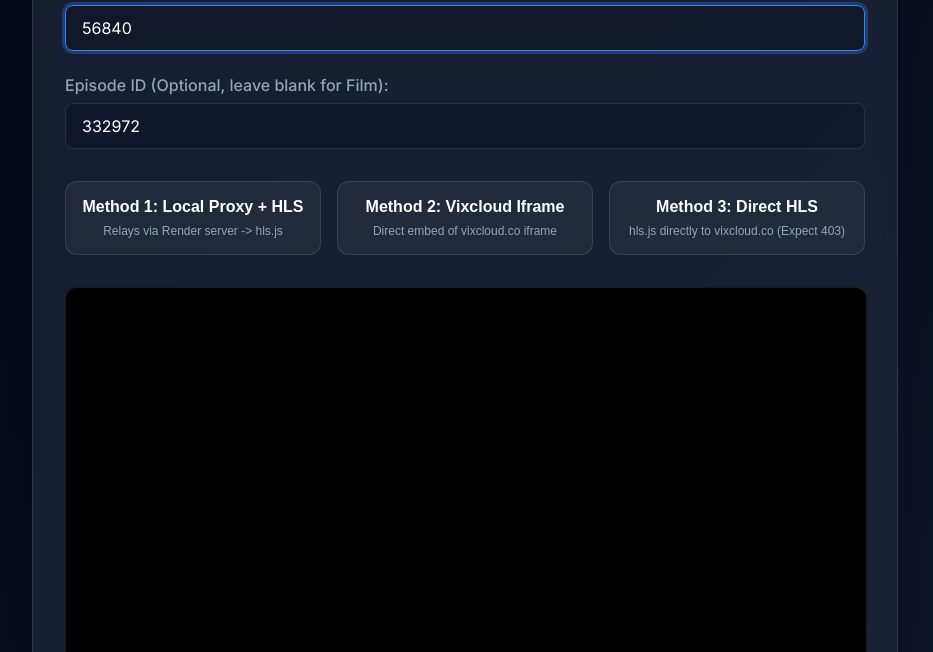
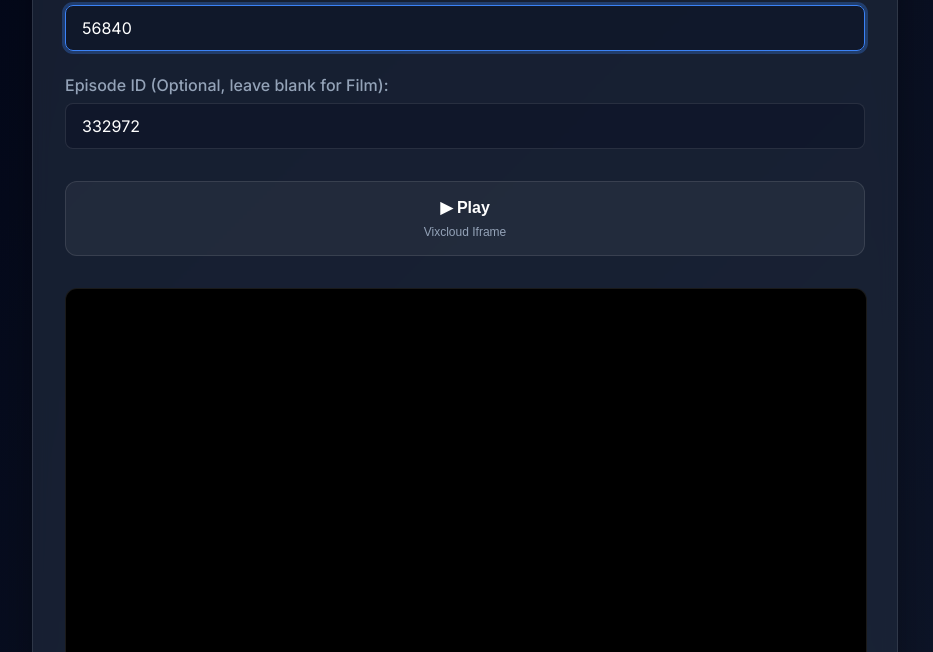
Before and after one commit to meky84/TSC, a website: page index.html in a window 1280 px wide. Shown: the part 148-800 px from the top of the page, without its empty margins (175-1108 px from the left). Drawn offline with nearby package versions, Linux system fonts and the light colour scheme.

Commit message:
Add files via upload

```diff
--- a/index.html
+++ b/index.html
@@ -171,17 +171,9 @@
     </div>
 
     <div class="methods-grid">
-        <button id="btn-hls-proxy" onclick="testMethod('hls_proxy')">
-            Method 1: Local Proxy + HLS
-            <span class="subtitle">Relays via Render server -> hls.js</span>
-        </button>
         <button id="btn-iframe-vixcloud" onclick="testMethod('iframe_vixcloud')">
-            Method 2: Vixcloud Iframe
-            <span class="subtitle">Direct embed of vixcloud.co iframe</span>
-        </button>
-        <button id="btn-hls-direct" onclick="testMethod('hls_direct')">
-            Method 3: Direct HLS
-            <span class="subtitle">hls.js directly to vixcloud.co (Expect 403)</span>
+            ▶ Play
+            <span class="subtitle">Vixcloud Iframe</span>
         </button>
     </div>
 
@@ -201,7 +193,8 @@
         : 'https://tsc84.onrender.com');
 
     // Spatial Navigation for TV Remote Controls
-    const focusableIds = ['titleId', 'episodeId', 'btn-hls-proxy', 'btn-iframe-vixcloud', 'btn-hls-direct'];
+    // Navigation focusable elements (only Method 2 / iframe_vixcloud remains)
+    const focusableIds = ['titleId', 'episodeId', 'btn-iframe-vixcloud'];
     let focusableElements = [];
     let activeFocusIdx = 0;
 
@@ -333,110 +326,25 @@
             log(`Proxy Vixcloud URL: ${vixcloudUrlProxy}`);
 
             if (method === 'iframe_vixcloud') {
-                log("Method: Iframe Vixcloud -> Inserting Iframe (via proxy)", "info");
-                // Use the proxied URL so CSP frame-ancestors doesn't block us
-                let proxyIframeUrl = vixcloudUrlProxy;
-                // Make sure it goes through our proxy, not directly to vixcloud.co
-                if (proxyIframeUrl.startsWith('https://vixcloud.co')) {
-                    proxyIframeUrl = proxyIframeUrl.replace('https://vixcloud.co', PROXY_URL + '/vixcloud');
+                log("Method: Iframe Vixcloud -> Inserting Iframe", "info");
+                // Need to use the real vixcloud.co URL for direct iframe
+                let realVixcloudUrl = vixcloudUrlRaw;
+                if (realVixcloudUrl.includes('tsc84.onrender.com/vixcloud')) {
+                     realVixcloudUrl = realVixcloudUrl.replace('https://tsc84.onrender.com/vixcloud', 'https://vixcloud.co');
+                } else if (realVixcloudUrl.includes('http://localhost:8000/vixcloud')) {
+                     realVixcloudUrl = realVixcloudUrl.replace('http://localhost:8000/vixcloud', 'https://vixcloud.co');
+                } else if (realVixcloudUrl.includes(PROXY_URL + '/vixcloud')) {
+                     realVixcloudUrl = realVixcloudUrl.replace(PROXY_URL + '/vixcloud', 'https://vixcloud.co');
+                } else if (realVixcloudUrl.includes(window.location.origin + '/vixcloud')) {
+                     realVixcloudUrl = realVixcloudUrl.replace(window.location.origin + '/vixcloud', 'https://vixcloud.co');
                 }
 
-                log(`Proxy Iframe URL: ${proxyIframeUrl}`);
+                log(`Real Vixcloud URL: ${realVixcloudUrl}`);
                 const iframe = document.createElement('iframe');
-                iframe.src = proxyIframeUrl;
+                iframe.src = realVixcloudUrl;
                 iframe.allowFullscreen = true;
-                iframe.setAttribute('sandbox', 'allow-scripts allow-same-origin allow-forms allow-popups');
                 playerContainer.appendChild(iframe);
                 return;
-            }
-
-            // 3. Fetch Vixcloud HTML to get Token and Playlist ID
-            log(`Fetching Vixcloud HTML via proxy...`);
-            const vixRes = await fetch(vixcloudUrlProxy);
-            const vixHtml = await vixRes.text();
-
-            const tokenMatch = vixHtml.match(/['"]token['"]\s*:\s*['"]([^'"]+)['"]/);
-            const expiresMatch = vixHtml.match(/['"]expires['"]\s*:\s*['"]([^'"]+)['"]/);
-            const urlMatch = vixHtml.match(/url\s*:\s*['"]([^'"]+\/playlist\/[^'"]+)['"]/);
-
-            if (!tokenMatch || !expiresMatch || !urlMatch) {
-                throw new Error("Could not extract token, expires, or playlist url from Vixcloud HTML");
-            }
-
-            const token = tokenMatch[1];
-            const expires = expiresMatch[1];
-            let playlistRawUrl = urlMatch[1];
-
-            log(`Token: ${token}`);
-            log(`Expires: ${expires}`);
-
-            // Reconstruct Playlist URL
-            const pidMatch = playlistRawUrl.match(/\/playlist\/(\d+)/);
-            if (!pidMatch) throw new Error("Could not find playlist ID");
-            const pid = pidMatch[1];
-
-            let finalPlaylistUrl;
-            if (method === 'hls_proxy') {
-                finalPlaylistUrl = `${PROXY_URL}/vixcloud/playlist/${pid}?token=${token}&expires=${expires}&b=1`;
-                log("Method: Local Proxy + HLS -> Playing via hls.js", "info");
-            } else if (method === 'hls_direct') {
-                finalPlaylistUrl = `https://vixcloud.co/playlist/${pid}?token=${token}&expires=${expires}&b=1`;
-                log("Method: Direct HLS -> Expecting 403 from vixcloud.co", "warn");
-            }
-
-            log(`Playlist URL: ${finalPlaylistUrl}`);
-
-            // Initialize Player
-            const video = document.createElement('video');
-            video.controls = true;
-            playerContainer.appendChild(video);
-
-            if (Hls.isSupported()) {
-                log("HLS.js supported. Initializing...");
-                const hls = new Hls({
-                    debug: false,
-                    enableWorker: true
-                });
-
-                hls.on(Hls.Events.ERROR, function (event, data) {
-                    if (data.fatal) {
-                        switch (data.type) {
-                            case Hls.ErrorTypes.NETWORK_ERROR:
-                                log(`HLS Network Error: ${data.details}`, "error");
-                                break;
-                            case Hls.ErrorTypes.MEDIA_ERROR:
-                                log(`HLS Media Error: ${data.details}`, "error");
-                                hls.recoverMediaError();
-                                break;
-                            default:
-                                log(`HLS Error: ${data.details}`, "error");
-                                hls.destroy();
-                                break;
-                        }
-                    } else {
-                         log(`HLS Non-fatal Error: ${data.details}`, "warn");
-                    }
-                });
-
-                hls.on(Hls.Events.MANIFEST_LOADED, function () {
-                    log("HLS Manifest Loaded!", "success");
-                    video.play().catch(e => log(`Autoplay failed: ${e.message}`, "warn"));
-                });
-
-                hls.loadSource(finalPlaylistUrl);
-                hls.attachMedia(video);
-            } else if (video.canPlayType('application/vnd.apple.mpegurl')) {
-                log("Native HLS supported. Loading...");
-                video.src = finalPlaylistUrl;
-                video.addEventListener('loadedmetadata', function() {
-                    log("Native video loaded metadata", "success");
-                    video.play().catch(e => log(`Autoplay failed: ${e.message}`, "warn"));
-                });
-                video.addEventListener('error', function(e) {
-                     log(`Native video error: ${video.error ? video.error.code : 'Unknown'}`, "error");
-                });
-            } else {
-                log("HLS is not supported in this browser.", "error");
             }
 
         } catch (err) {
```
